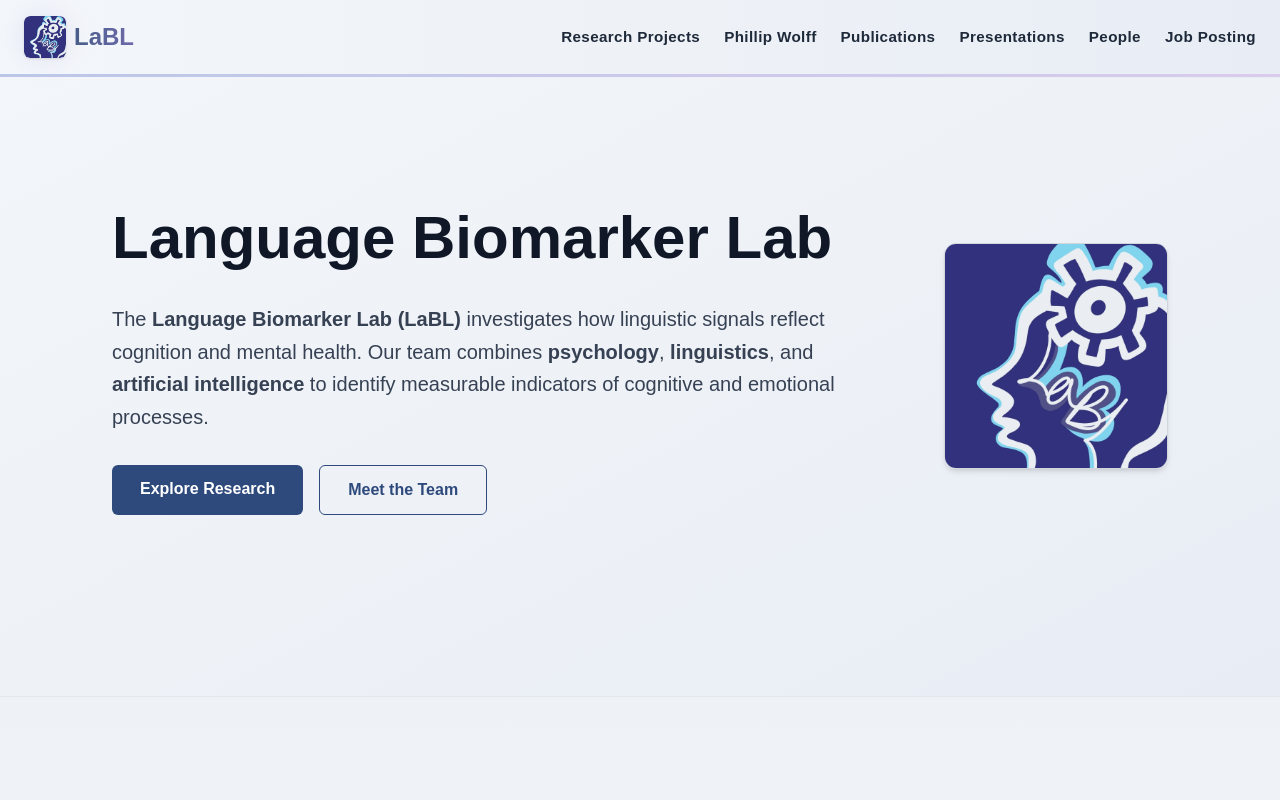
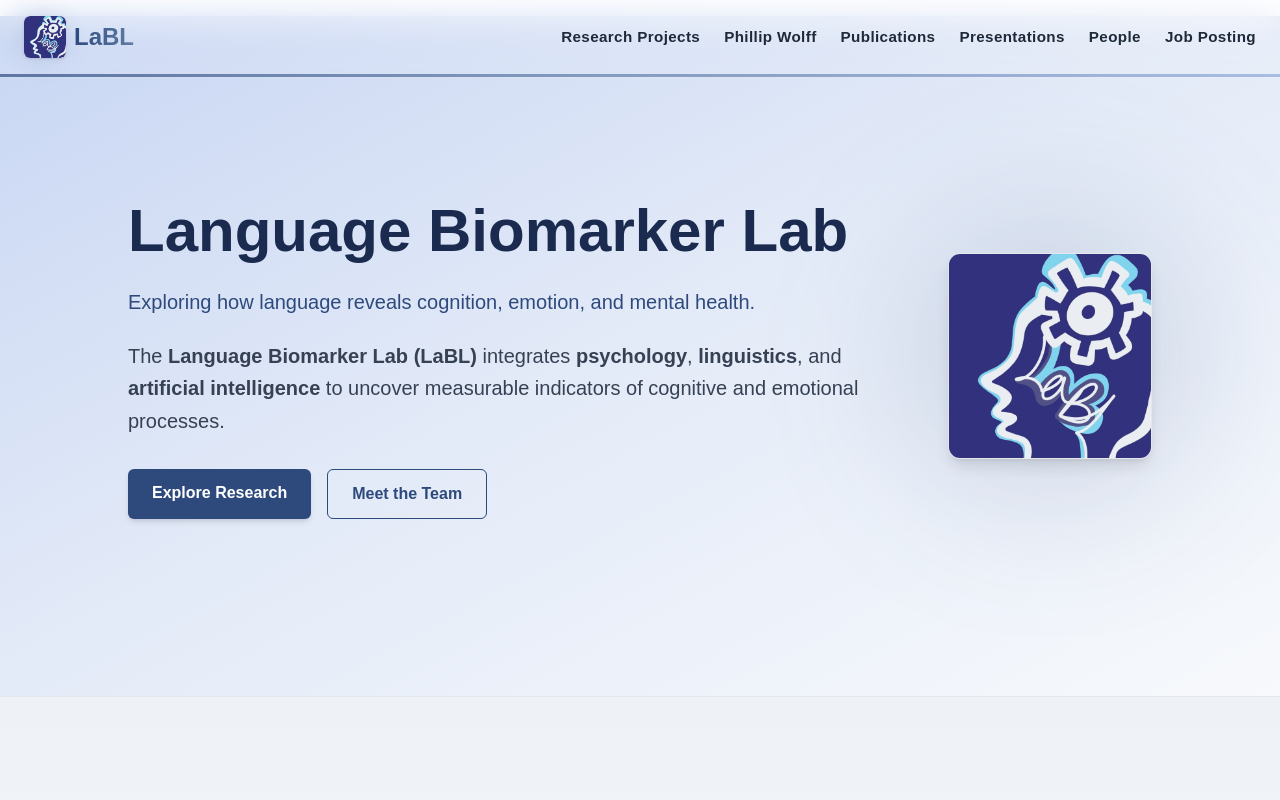
Before and after one commit to chris-emory/labl-website, a Next.js app: page / in a window 1280 px wide. Shown: the top 800 px of the page. Built offline with nearby package versions, Linux system fonts and the light colour scheme.

Commit message:
feat: update navbar and firt page to remove gaps

```diff
--- a/src/components/Navbar.tsx
+++ b/src/components/Navbar.tsx
@@ -29,31 +29,68 @@
     <header
       className={`fixed top-0 left-0 w-full z-50 transition-all duration-500 ${
         scrolled
-          ? "bg-gradient-to-r from-[#f3f6fa]/95 via-[#eef2f7]/95 to-[#e8edf5]/95 backdrop-blur-md shadow-sm border-b border-gray-200"
-          : "bg-gradient-to-r from-[#f3f6fa] via-[#eef2f7] to-[#e8edf5] border-b border-transparent"
+          ? "bg-white/40 backdrop-blur-md shadow-sm border-b border-gray-200"
+          : "bg-white/10 backdrop-blur-lg border-b border-transparent"
       }`}
     >
       <nav className="flex flex-wrap items-center justify-between mx-auto max-w-[95%] sm:max-w-7xl px-4 sm:px-6 py-3 sm:py-4">
         {/* === Logo === */}
-        <Link href="/" className="relative flex items-center gap-2 flex-shrink-0">
+        <Link
+          href="/"
+          className="relative flex items-center gap-2 group flex-shrink-0"
+        >
           <div className="relative flex items-center justify-center">
-            <div className="absolute w-12 h-12 rounded-full bg-gradient-to-r from-[#b6c2e5] via-[#c7c5e9] to-[#d8c7ea] opacity-30 blur-md" />
+            <motion.div
+              className="absolute w-12 h-12 rounded-full bg-gradient-to-r from-[#2e4a7d] via-[#607ea6] to-[#8ca6db] opacity-30 blur-md"
+              animate={{
+                scale: [1, 1.08, 1],
+                opacity: [0.2, 0.35, 0.2],
+              }}
+              transition={{
+                duration: 3,
+                repeat: Infinity,
+                ease: "easeInOut",
+              }}
+            />
+
             <div className="relative overflow-hidden rounded-md shadow-sm">
               <Image
                 src="/labl-logo.png"
                 alt="Language Biomarker Lab logo"
                 width={42}
                 height={42}
-                className="rounded-md"
+                className="rounded-md transition-transform duration-300 group-hover:scale-105"
+              />
+              <motion.div
+                className="absolute inset-0 bg-gradient-to-r from-transparent via-white/10 to-transparent"
+                animate={{ x: ["-150%", "150%"] }}
+                transition={{
+                  duration: 3,
+                  repeat: Infinity,
+                  ease: "easeInOut",
+                }}
               />
             </div>
           </div>
-          <span className="relative text-2xl font-extrabold bg-gradient-to-r from-[#495d88] via-[#5a639b] to-[#6f6aa8] bg-clip-text text-transparent">
+
+          <motion.span
+            className="relative text-2xl font-extrabold bg-gradient-to-r from-[#2e4a7d] via-[#607ea6] to-[#8ca6db] bg-clip-text text-transparent"
+            animate={{
+              backgroundPositionX: ["0%", "100%"],
+              opacity: [1, 0.95, 1],
+            }}
+            transition={{
+              duration: 6,
+              repeat: Infinity,
+              ease: "easeInOut",
+            }}
+            style={{ backgroundSize: "200% 200%" }}
+          >
             LaBL
-          </span>
+          </motion.span>
         </Link>
 
-        {/* === Menu Items (no hover animation, clean) === */}
+        {/* === Navigation Items === */}
         <div className="flex flex-wrap justify-end gap-x-6 gap-y-2 mt-3 sm:mt-0 text-[0.95rem] font-semibold tracking-wide">
           {navItems.map((item) => {
             const isActive = pathname === item.href;
@@ -61,17 +98,17 @@
               <Link
                 key={item.href}
                 href={item.href}
-                className={`relative transition-colors duration-200 ${
+                className={`relative transition-all duration-300 ${
                   isActive
-                    ? "text-transparent bg-clip-text bg-gradient-to-r from-[#495d88] via-[#5a639b] to-[#6f6aa8]"
-                    : "text-gray-800 hover:text-gray-600"
+                    ? "text-transparent bg-clip-text bg-gradient-to-r from-[#2e4a7d] via-[#607ea6] to-[#8ca6db] scale-105"
+                    : "text-gray-800 hover:text-transparent hover:bg-clip-text hover:bg-gradient-to-r hover:from-[#2e4a7d] hover:via-[#607ea6] hover:to-[#8ca6db] hover:scale-105"
                 }`}
               >
                 {item.name}
                 {isActive && (
                   <motion.span
                     layoutId="nav-active"
-                    className="absolute -bottom-1 left-0 w-full h-[2px] bg-gradient-to-r from-[#9aa9d1] via-[#b3addc] to-[#c6b4e0] rounded-full"
+                    className="absolute -bottom-1 left-0 w-full h-[2px] bg-gradient-to-r from-[#2e4a7d] via-[#607ea6] to-[#8ca6db] rounded-full"
                   />
                 )}
               </Link>
@@ -80,8 +117,8 @@
         </div>
       </nav>
 
-      {/* === Soft underline === */}
-      <div className="h-[3px] bg-gradient-to-r from-[#b6c2e5] via-[#c7c5e9] to-[#d8c7ea] opacity-90" />
+      {/* === Decorative gradient line === */}
+      <div className="h-[3px] bg-gradient-to-r from-[#2e4a7d] via-[#607ea6] to-[#8ca6db] opacity-70" />
     </header>
   );
 }
--- a/src/components/home/Hero.tsx
+++ b/src/components/home/Hero.tsx
@@ -6,85 +6,72 @@
     <section
       className="
         relative flex flex-col lg:flex-row items-center justify-between w-full
-        min-h-[70vh] sm:min-h-[75vh] md:min-h-[80vh] lg:min-h-[85vh]
-        px-4 sm:px-8 md:px-12 lg:px-20 xl:px-28 2xl:px-40
-        py-10 sm:py-14 md:py-16 lg:py-20 xl:py-24
-        bg-gradient-to-br from-[#f3f6fa] via-[#eef2f7] to-[#e8edf5]
+        min-h-[85vh]
+        px-6 sm:px-10 md:px-16 lg:px-20 xl:px-32 2xl:px-44
+        py-14 sm:py-18 md:py-20 lg:py-24
+        bg-gradient-to-br from-[#c8d6f3] via-[#e4ebf8] to-[#f7f9fc]
+        overflow-hidden
       "
     >
-      {/* === Left Content === */}
-      <div
-        className="
-          flex flex-col items-start text-left
-          max-w-full sm:max-w-xl md:max-w-2xl lg:max-w-[42rem] xl:max-w-[48rem]
-        "
-      >
-        {/* Heading */}
-        <h1
-          className="
-            font-bold text-gray-900 leading-snug mb-4 sm:mb-5 md:mb-6
-            text-3xl sm:text-4xl md:text-5xl xl:text-6xl
-          "
-        >
+      {/* === Dynamic gradient overlays === */}
+      <div className="absolute inset-0 -z-10">
+        {/* top-right highlight */}
+        <div className="absolute top-0 right-0 w-[60%] h-[60%] bg-gradient-to-bl from-[#f4f7ff]/60 to-transparent" />
+        {/* soft diagonal gradient for depth */}
+        <div className="absolute bottom-[-15%] left-[-10%] w-[700px] h-[700px] bg-gradient-to-tr from-[#2e4a7d]/25 via-[#607ea6]/15 to-transparent blur-3xl rounded-full" />
+        {/* faint grid pattern */}
+        <div
+          className="absolute inset-0 opacity-[0.07]"
+          style={{
+            backgroundImage:
+              "linear-gradient(135deg, rgba(46,74,125,0.15) 1px, transparent 1px)",
+            backgroundSize: "26px 26px",
+          }}
+        />
+      </div>
+
+      {/* === Left content === */}
+      <div className="flex flex-col items-start text-left max-w-2xl lg:max-w-[42rem] xl:max-w-[48rem]">
+        <h1 className="text-4xl sm:text-5xl lg:text-6xl font-extrabold text-[#1b2b4f] mb-5 leading-tight">
           Language Biomarker Lab
         </h1>
 
-        {/* Paragraph */}
-        <p
-          className="
-            text-base sm:text-lg md:text-[1.1rem] xl:text-xl text-gray-700 leading-relaxed mb-6 sm:mb-8
-          "
-        >
-          The <strong>Language Biomarker Lab (LaBL)</strong> investigates how
-          linguistic signals reflect cognition and mental health. Our team
-          combines <strong>psychology</strong>, <strong>linguistics</strong>, and{" "}
-          <strong>artificial intelligence</strong> to identify measurable
+        <p className="text-lg md:text-xl font-medium text-[#2e4a7d] mb-6">
+          Exploring how language reveals cognition, emotion, and mental health.
+        </p>
+
+        <p className="text-base sm:text-lg md:text-[1.1rem] xl:text-xl text-gray-700 leading-relaxed mb-8">
+          The <strong>Language Biomarker Lab (LaBL)</strong> integrates{" "}
+          <strong>psychology</strong>, <strong>linguistics</strong>, and{" "}
+          <strong>artificial intelligence</strong> to uncover measurable
           indicators of cognitive and emotional processes.
         </p>
 
-        {/* Buttons */}
-        <div className="flex flex-wrap gap-3 sm:gap-4">
+        <div className="flex flex-wrap gap-4">
           <a
             href="/research"
-            className="
-              rounded-md bg-[#2e4a7d] text-white font-semibold
-              px-5 sm:px-6 md:px-7 py-2.5 sm:py-3
-              text-sm sm:text-base md:text-[1rem]
-              hover:bg-[#253a63] transition-colors duration-200
-            "
+            className="rounded-md bg-[#2e4a7d] text-white font-semibold px-6 py-3 shadow-md hover:bg-[#253a63] transition"
           >
             Explore Research
           </a>
           <a
             href="/people"
-            className="
-              rounded-md border border-[#2e4a7d] text-[#2e4a7d] font-semibold
-              px-5 sm:px-6 md:px-7 py-2.5 sm:py-3
-              text-sm sm:text-base md:text-[1rem]
-              hover:bg-[#2e4a7d]/10 transition-colors duration-200
-            "
+            className="rounded-md border border-[#2e4a7d] text-[#2e4a7d] font-semibold px-6 py-3 hover:bg-[#2e4a7d]/10 transition"
           >
             Meet the Team
           </a>
         </div>
       </div>
 
-      {/* === Right Hero Image === */}
-      <div
-        className="
-          mt-8 sm:mt-10 md:mt-12 lg:mt-0 lg:ml-10 xl:ml-16
-          flex justify-center lg:justify-end
-        "
-      >
+      {/* === Right visual === */}
+      <div className="relative mt-10 lg:mt-0 lg:ml-16">
+        <div className="absolute inset-0 bg-[#2e4a7d]/20 blur-3xl rounded-full scale-125" />
         <Image
           src="/labl-logo.png"
           alt="LaBL Symbol"
-          width={360}
-          height={360}
-          className="
-            w-[220px] sm:w-[280px] md:w-[340px] lg:w-[400px] xl:w-[460px]
-            h-auto rounded-xl border border-gray-300 shadow-md
-          "
+          width={420}
+          height={420}
+          className="relative rounded-xl shadow-lg border border-gray-200"
           priority
         />
       </div>
```
